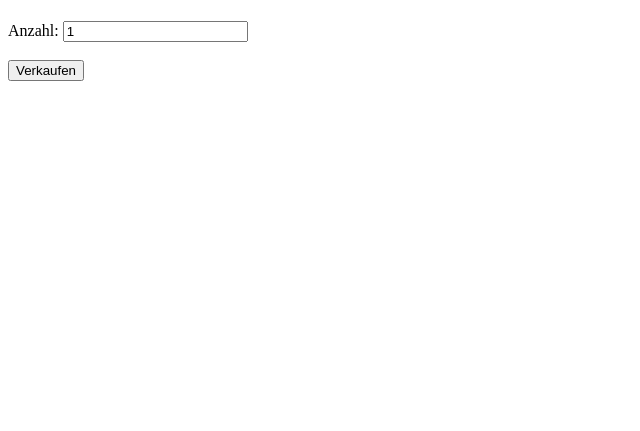
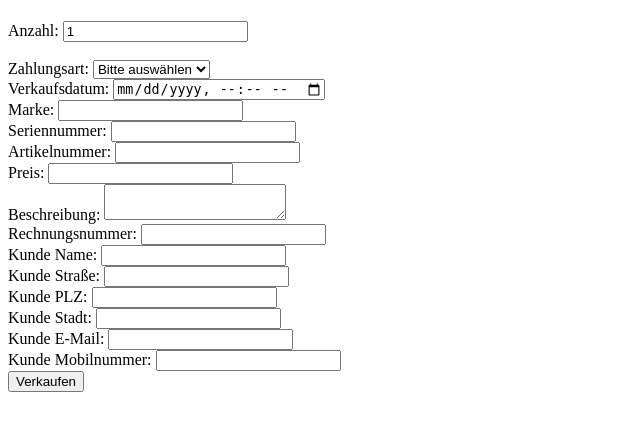
Before and after one commit to Ahmad-Alaya/lager, a Django app: page /verkauf/6/geraete/ in a window 1280 px wide. Shown: the part 46-477 px from the top of the page, without its empty margins (0-640 px from the left). Run offline with Django 4.2, Linux system fonts and the light colour scheme.

Commit message:
adding verkauf felds

```diff
--- a/inventory/templates/verkauf.html
+++ b/inventory/templates/verkauf.html
@@ -7,6 +7,67 @@
     <label for="anzahl">Anzahl:</label>
     <input type="number" id="anzahl" name="anzahl" value="1" min="1" max="{{ gerät.anzahl }}">
     <br><br>
+
+    <label for="zahlungsart">Zahlungsart:</label>
+    <select id="zahlungsart" name="zahlungsart">
+      <option value="">Bitte auswählen</option>
+      <option value="Bar">Bar</option>
+      <option value="Überweisung">Überweisung</option>
+    </select>
+    <br>
+
+    <label for="verkaufsdatum">Verkaufsdatum:</label>
+    <input type="datetime-local" id="verkaufsdatum" name="verkaufsdatum" value="<?php echo date('Y-m-d\TH:i:s'); ?>">
+    <br>
+
+    <label for="marke">Marke:</label>
+    <input type="text" id="marke" name="marke">
+    <br>
+
+    <label for="seriennummer">Seriennummer:</label>
+    <input type="text" id="seriennummer" name="seriennummer">
+    <br>
+
+    <label for="artikelnummer">Artikelnummer:</label>
+    <input type="text" id="artikelnummer" name="artikelnummer">
+    <br>
+
+    <label for="preis">Preis:</label>
+    <input type="number" step="0.01" id="preis" name="preis">
+    <br>
+
+    <label for="beschreibung">Beschreibung:</label>
+    <textarea id="beschreibung" name="beschreibung"></textarea>
+    <br>
+
+    <label for="rechnungs_nr">Rechnungsnummer:</label>
+    <input type="number" id="rechnungs_nr" name="rechnungs_nr">
+    <br>
+
+    <label for="kunde_name">Kunde Name:</label>
+    <input type="text" id="kunde_name" name="kunde_name">
+    <br>
+
+    <label for="kunde_strasse">Kunde Straße:</label>
+    <input type="text" id="kunde_strasse" name="kunde_strasse">
+    <br>
+
+    <label for="kunde_plz">Kunde PLZ:</label>
+    <input type="text" id="kunde_plz" name="kunde_plz">
+    <br>
+
+    <label for="kunde_city">Kunde Stadt:</label>
+    <input type="text" id="kunde_city" name="kunde_city">
+    <br>
+
+    <label for="kunde_email">Kunde E-Mail:</label>
+    <input type="email" id="kunde_email" name="kunde_email">
+    <br>
+
+    <label for="kunde_mobile">Kunde Mobilnummer:</label>
+    <input type="text" id="kunde_mobile" name="kunde_mobile">
+    <br>
+
     <input type="submit" value="Verkaufen">
 </form>
 {% endblock %}
```
Also changed, not shown: inventory/models.py (+15 -1 lines).
